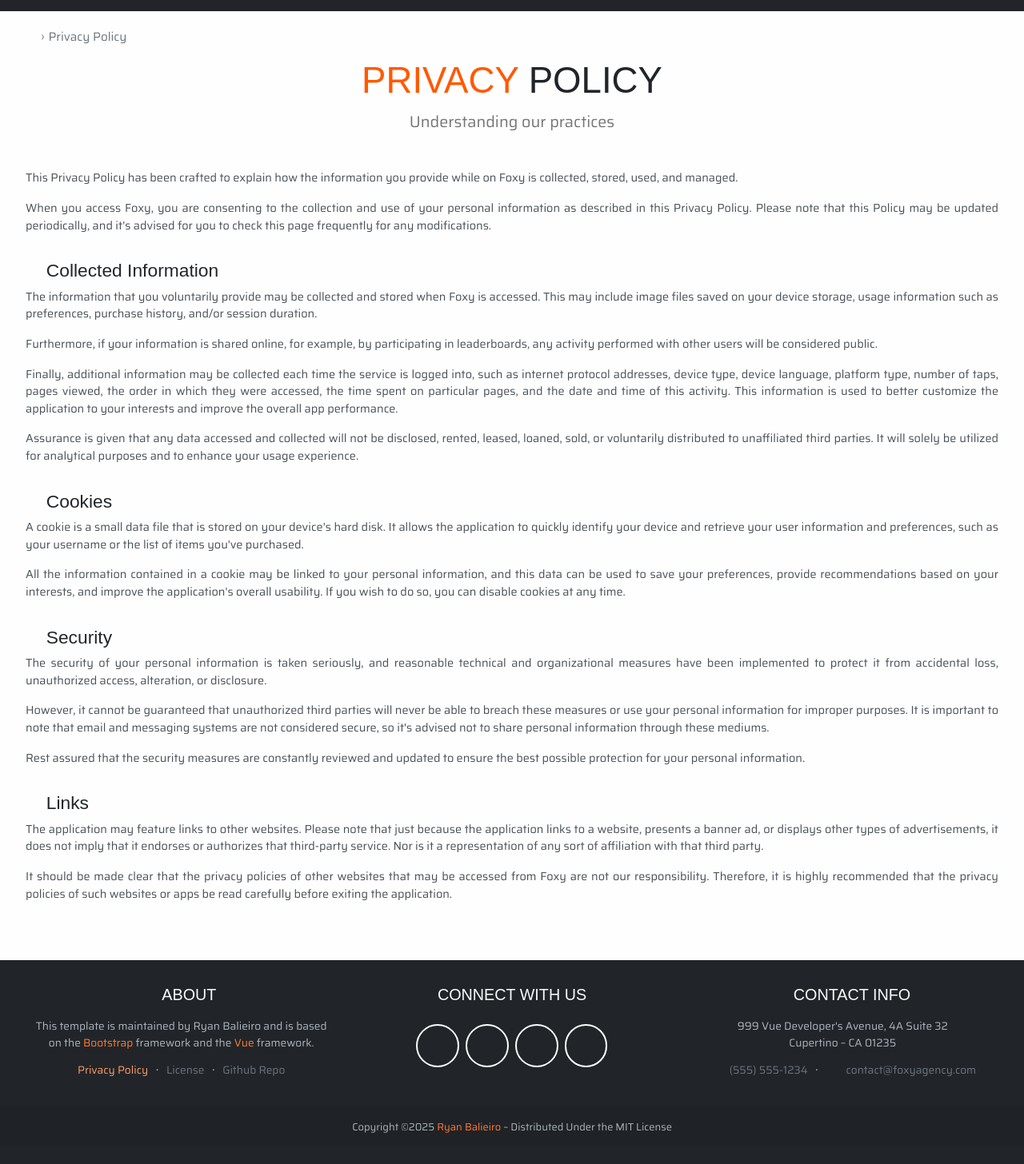
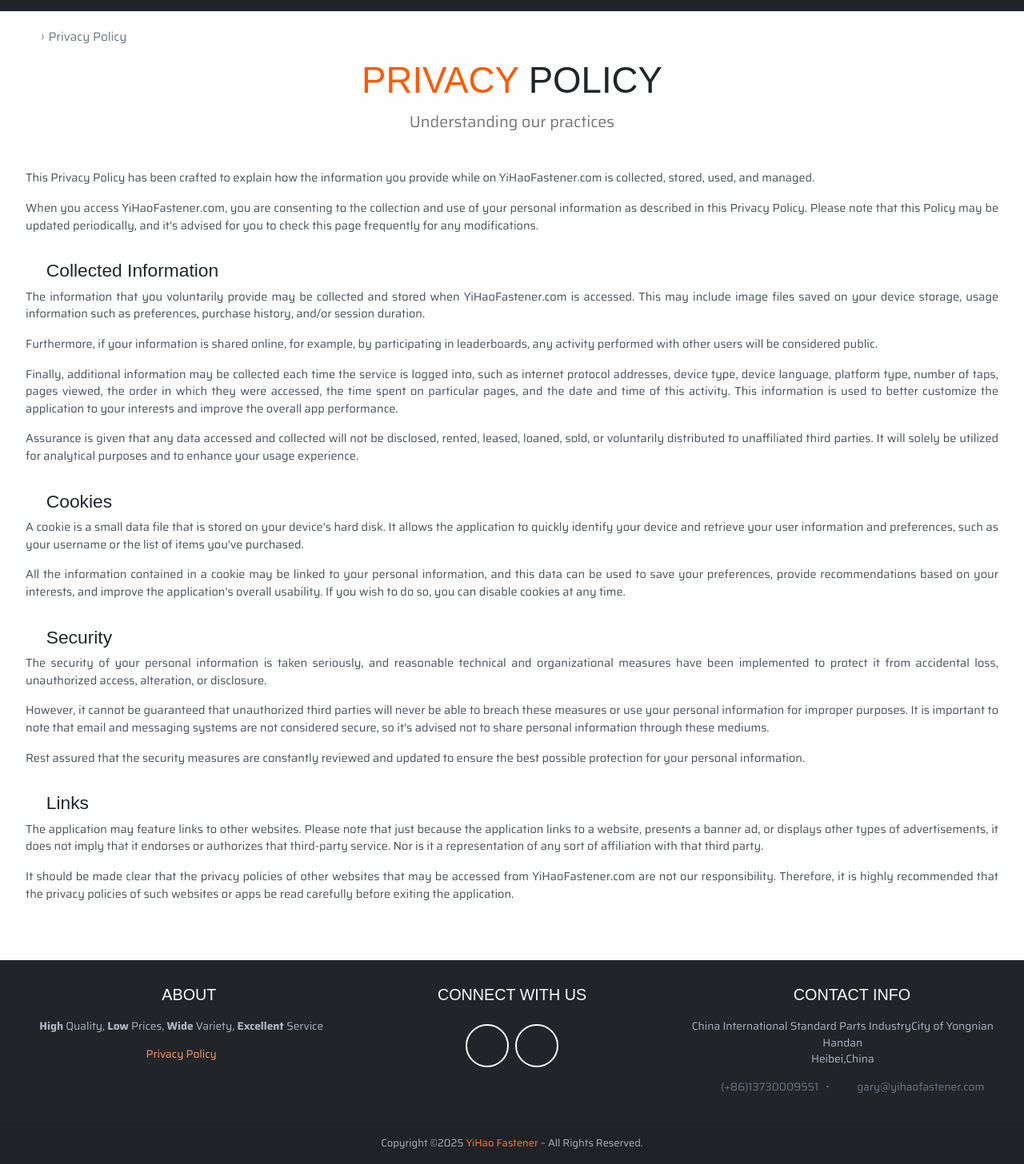
Before and after one commit to Shen-ph/yihao-website, a Vue app: page /privacy-policy in a window 1280 px wide. Shown: the part 57-1513 px from the top of the page at 80% size. Before the commit the page ends 1492 px from the top, so only its background shows below. Built offline with nearby package versions, Linux system fonts and the light colour scheme; a web font is replaced by a local one.

Commit message:
修改底部信息

```diff
--- a/src/main.js
+++ b/src/main.js
@@ -38,20 +38,20 @@ const router = createRouter({
             }
         },
 
-        {
-            path: "/license",
-            name: "license",
-            component: LicensePage,
-            props: {
-                label: "License",
-                faIcon: "fa-solid fa-copy",
-                inPageNavbar: false,
-                shouldAlwaysPreload: false,
-                breadcrumbs: [
-                    "/"
-                ]
-            }
-        },
+        // {
+        //     path: "/license",
+        //     name: "license",
+        //     component: LicensePage,
+        //     props: {
+        //         label: "License",
+        //         faIcon: "fa-solid fa-copy",
+        //         inPageNavbar: false,
+        //         shouldAlwaysPreload: false,
+        //         breadcrumbs: [
+        //             "/"
+        //         ]
+        //     }
+        // },
 
         {
             path: "/:pathMatch(.*)*",
--- a/src/vue/content/Master.vue
+++ b/src/vue/content/Master.vue
@@ -14,12 +14,11 @@
       <FooterColumn title="About"
                     faIcon="fa-solid fa-pen-to-square me-1 d-none d-md-inline"
                     :description="[
-                              `This template is maintained by Ryan Balieiro and is based on the <a href='https://getbootstrap.com/'>Bootstrap</a> framework and the <a href='https://vuejs.org/'>Vue</a> framework.`
+                              $t('text.companySlogan')
                           ]"
                     :links="[
                               {label: `Privacy Policy`, href: `/privacy-policy`, faIcon: null},
-                              {label: `License`, href: `/license`, faIcon: null},
-                              {label: `Github Repo`, href: `https://github.com/ryanbalieiro/vue-agency-landing-page-template`, faIcon: null},
+                              // {label: `License`, href: `/license`, faIcon: null}
                           ]"
                     :displayLinksAsButtons="false" />
 
@@ -28,31 +27,29 @@
                     :description="[
                           ]"
                     :links="[
-                              {label: `Twitter`, href: `https://twitter.com`, faIcon:`fa-brands fa-twitter`},
-                              {label: `TikTok`, href: `https://tiktok.com`, faIcon:`fa-brands fa-tiktok`},
-                              {label: `Linkedin`, href: `https://linkedin.com`, faIcon:`fa-brands fa-linkedin`},
-                              {label: `Spotify`, href: `https://spotify.com`, faIcon:`fa-brands fa-spotify`},
+                              {label: `FaceBook`, href: `https://www.facebook.com/profile.php?id=61574274872360&mibextid=wwXIfr&mibextid=wwXIfr`, faIcon:`fa-brands fa-facebook`},
+                              {label: `TikTok`, href: `https://www.tiktok.com/@shen0522?_t=ZS-8x8tTxi5eEC&_r=1`, faIcon:`fa-brands fa-tiktok`}
                           ]"
                     :displayLinksAsButtons="true" />
 
       <FooterColumn title="Contact Info"
                     faIcon="fa fa-fax me-2"
                     :description="[
-                              `999 Vue Developer's Avenue, 4A Suite 32`,
-                              `Cupertino – CA 01235`
+                              `China International Standard Parts IndustryCity of Yongnian Handan`,
+                              `Heibei,China`
                           ]"
                     :links="[
-                              {label: `(555) 555-1234`, href: `tel:123456789`, faIcon: 'fa-regular fa-bell'},
-                              {label: `contact@foxyagency.com`, href: `mailto:foxy@agency.com`, faIcon: 'fa-regular fa-envelope'},
+                              {label: `(+86)13730009551`, href: `tel:(+86)13730009551`, faIcon: 'fa-brands fa-whatsapp'},
+                              {label: `gary@yihaofastener.com`, href: `gary@yihaofastener.com`, faIcon: 'fa-regular fa-envelope'},
                           ]"
                     :displayLinksAsButtons="false" />
     </FooterBlock>
 
     <FooterBlock :darken="true"
                  :row="false">
-      <FooterCopyright holder="Ryan Balieiro"
-                       url="https://github.com/ryanbalieiro"
-                       license="Distributed Under the MIT License" />
+      <FooterCopyright holder="YiHao Fastener"
+                       url="www.yihaofastener.com"
+                       license="All Rights Reserved." />
     </FooterBlock>
   </Footer>
 </template>
@@ -63,6 +60,10 @@ import Footer from '/src/vue/components/footer/Footer.vue'
 import FooterBlock from '/src/vue/components/footer/FooterBlock.vue'
 import FooterCopyright from '/src/vue/components/footer/FooterCopyright.vue'
 import FooterColumn from '/src/vue/components/footer/FooterColumn.vue'
+import { useI18n } from 'vue-i18n'
+
+const { t } = useI18n()
+
 </script>
 
 <style lang="scss" scoped>
--- a/src/vue/content/sections/PolicySection.vue
+++ b/src/vue/content/sections/PolicySection.vue
@@ -11,14 +11,14 @@
             <ArticleParagraph title=""
                               faIcon=""
                               :description="[
-                                  `This Privacy Policy has been crafted to explain how the information you provide while on Foxy is collected, stored, used, and managed.`,
-                                  `When you access Foxy, you are consenting to the collection and use of your personal information as described in this Privacy Policy. Please note that this Policy may be updated periodically, and it's advised for you to check this page frequently for any modifications.`
+                                  `This Privacy Policy has been crafted to explain how the information you provide while on YiHaoFastener.com is collected, stored, used, and managed.`,
+                                  `When you access YiHaoFastener.com, you are consenting to the collection and use of your personal information as described in this Privacy Policy. Please note that this Policy may be updated periodically, and it's advised for you to check this page frequently for any modifications.`
                               ]"/>
 
             <ArticleParagraph title="Collected Information"
                               faIcon="fa-solid fa-database"
                               :description="[
-                                  `The information that you voluntarily provide may be collected and stored when Foxy is accessed. This may include image files saved on your device storage, usage information such as preferences, purchase history, and/or session duration.`,
+                                  `The information that you voluntarily provide may be collected and stored when YiHaoFastener.com is accessed. This may include image files saved on your device storage, usage information such as preferences, purchase history, and/or session duration.`,
                                   `Furthermore, if your information is shared online, for example, by participating in leaderboards, any activity performed with other users will be considered public.`,
                                   `Finally, additional information may be collected each time the service is logged into, such as internet protocol addresses, device type, device language, platform type, number of taps, pages viewed, the order in which they were accessed, the time spent on particular pages, and the date and time of this activity. This information is used to better customize the application to your interests and improve the overall app performance.`,
                                   `Assurance is given that any data accessed and collected will not be disclosed, rented, leased, loaned, sold, or voluntarily distributed to unaffiliated third parties. It will solely be utilized for analytical purposes and to enhance your usage experience.`
@@ -43,7 +43,7 @@
                               faIcon="fa-solid fa-link"
                               :description="[
                                   `The application may feature links to other websites. Please note that just because the application links to a website, presents a banner ad, or displays other types of advertisements, it does not imply that it endorses or authorizes that third-party service. Nor is it a representation of any sort of affiliation with that third party.`,
-                                  `It should be made clear that the privacy policies of other websites that may be accessed from Foxy are not our responsibility. Therefore, it is highly recommended that the privacy policies of such websites or apps be read carefully before exiting the application.`
+                                  `It should be made clear that the privacy policies of other websites that may be accessed from YiHaoFastener.com are not our responsibility. Therefore, it is highly recommended that the privacy policies of such websites or apps be read carefully before exiting the application.`
                               ]"/>
         </PageSectionContent>
     </PageSection>
```
